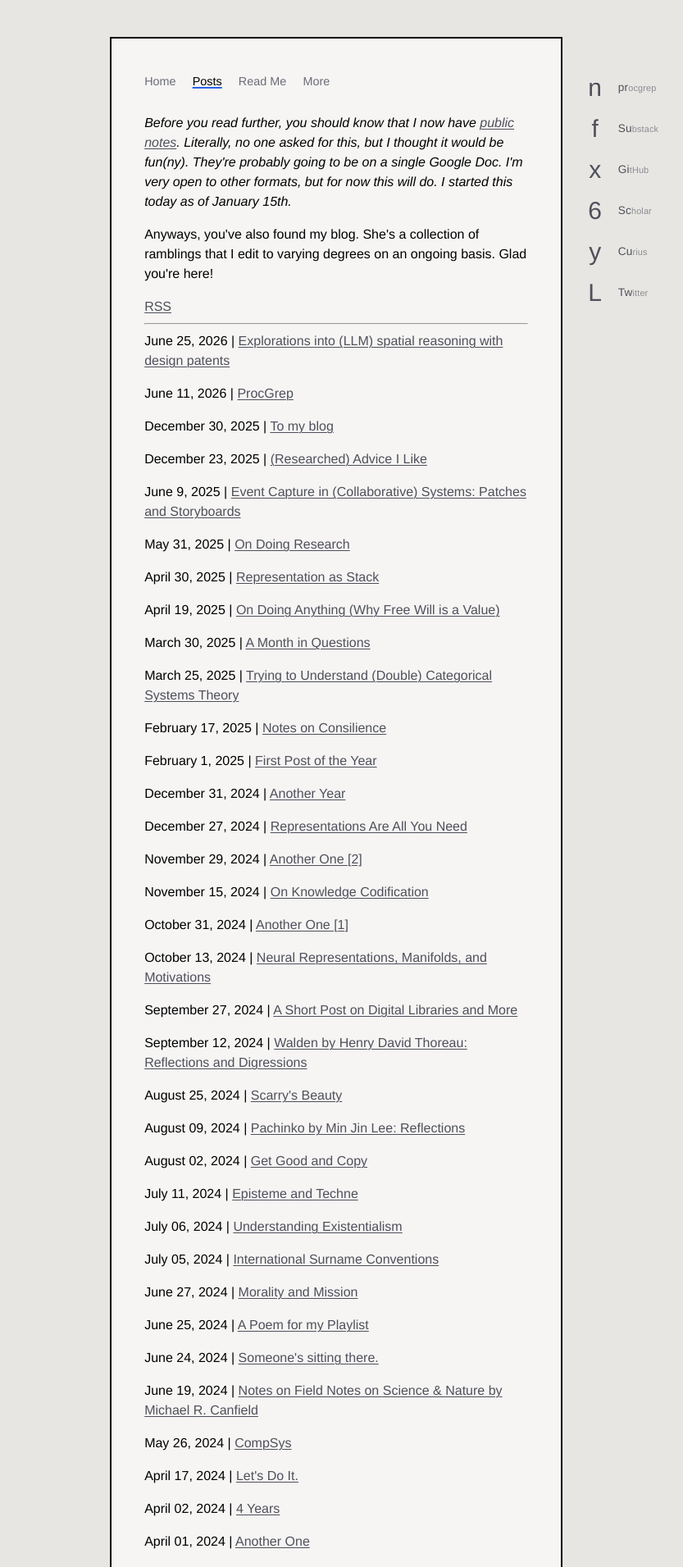
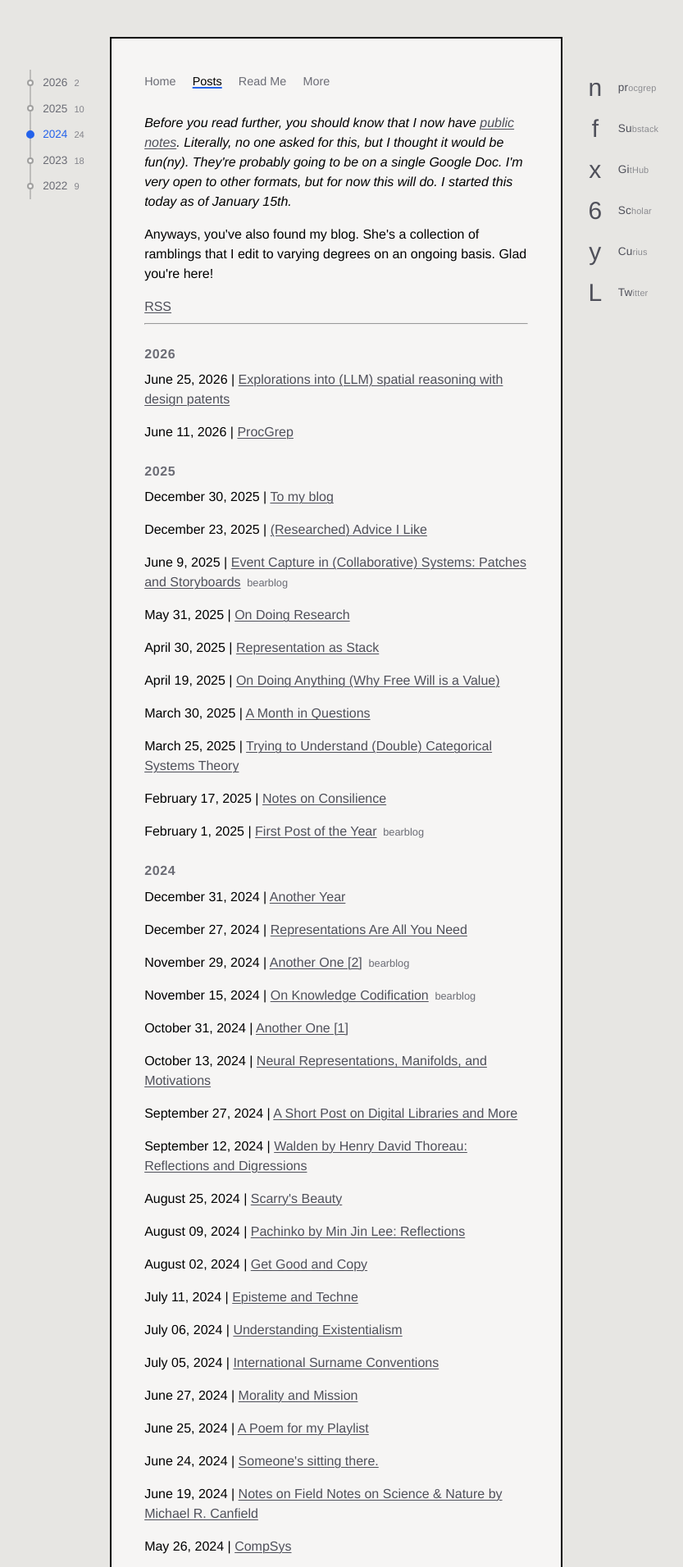
Before and after one commit to hamidahoderinwale/hamidahoderinwale.github.io, a Jekyll site: the page built from blog/blog.html, in a window 1280 px wide. Shown: the top 1911 px of the page at 82% size, without its empty margins (158-991 px from the left). Built offline with Jekyll 4.4.1, drawn with Linux system fonts in a browser that asks for light colours; some web fonts are replaced; some of the changed text lies outside the part shown.

Commit message:
Blog index as a timeline: posts grouped by year with a year rail in the left gutter
External posts move to _data/external_posts.yml and are slotted in by date within each year. site.js marks the year in view and decrypts each year label once as it enters.

Co-Authored-By: Claude Fable 5.1 <noreply@anthropic.com>

```diff
--- a/_layouts/blog.html
+++ b/_layouts/blog.html
@@ -1,7 +1,26 @@
 ---
 layout: default
 ---
-<link rel="stylesheet" type="text/css" href="{{ '/blog/blog.css' | relative_url }}?v=2026-09-23b">
+<link rel="stylesheet" type="text/css" href="{{ '/blog/blog.css' | relative_url }}?v=2026-09-23c">
+
+{% comment %}
+Posts grouped by year, newest first, with the posts hosted elsewhere
+(_data/external_posts.yml) slotted in by date. The timeline in the left
+gutter lists the same years; site.js marks the year in view.
+Five early posts are kept out of the list by title, as before.
+{% endcomment %}
+{% assign hidden = "Whoosh|Spending Time|French Discomfort|Life As of Now, October 2023|Reflections in a list." | split: "|" %}
+{% assign groups = site.posts | group_by_exp: "p", "p.date | date: '%Y'" %}
+
+<nav class="timeline" aria-label="Years">
+  {% for g in groups %}
+    {% assign ext = site.data.external_posts | where: "year", g.name %}
+    {% assign n = 0 %}
+    {% for post in g.items %}{% unless hidden contains post.title %}{% assign n = n | plus: 1 %}{% endunless %}{% endfor %}
+    {% assign n = n | plus: ext.size %}
+    <a href="#y{{ g.name }}" data-year="{{ g.name }}"><span class="tick" aria-hidden="true"></span><span class="yr">{{ g.name }}</span><span class="n">{{ n }}</span></a>
+  {% endfor %}
+</nav>
 
 <div class="blog-container">
     <p><em>Before you read further, you should know that I now have <a href="https://docs.google.com/document/d/1PwKARx3qq-Pi_HCMGMVoG5mW7KBbjJmCrA2WrpqUw8w/edit?usp=sharing"> public notes</a>. Literally, no one asked for this, but I thought it would be fun(ny). They're probably going to be on a single Google Doc. I'm very open to other formats, but for now this will do. I started this today as of January 15th.</em></p>
@@ -10,66 +29,33 @@ layout: default
     <hr>
 
     <div id="blog-posts-container">
-        {% comment %} Manually maintain all posts in chronological order (newest first) {% endcomment %}
-
-        {% assign sorted_posts = site.posts | sort: 'date' | reverse %}
-        {% assign external_june_2025_shown = false %}
-        {% assign external_feb_2025_shown = false %}
-        {% assign external_nov29_2024_shown = false %}
-        {% assign external_nov15_2024_shown = false %}
-        {% assign external_dec_2023_shown = false %}
-        {% assign external_nov_2023_shown = false %}
-        {% assign external_june_2023_shown = false %}
-
-        {% for post in sorted_posts %}
-            {% unless post.title == "Whoosh" or post.title == "Spending Time" or post.title == "French Discomfort" or post.title == "Life As of Now, October 2023" or post.title == "Reflections in a list." %}
-                {% assign post_date = post.date | date: "%Y-%m-%d" %}
-
-                {% comment %} Insert external posts before Jekyll posts with earlier dates {% endcomment %}
-                {% if post_date < "2025-06-09" and external_june_2025_shown == false %}
-                    <p>June 9, 2025 | <a href="https://hamidahoderinwale.bearblog.dev/event-capture-in-collaborative-systems-diffs-and-storyboards/" target="_blank" rel="noopener">Event Capture in (Collaborative) Systems: Patches and Storyboards</a></p>
-                    {% assign external_june_2025_shown = true %}
+    {% for g in groups %}
+      {% assign ext = site.data.external_posts | where: "year", g.name %}
+      {% assign shown = "" %}
+      <section class="year" id="y{{ g.name }}">
+        <h2 class="year-label" data-name="{{ g.name }}">{{ g.name }}</h2>
+        {% for post in g.items %}
+          {% unless hidden contains post.title %}
+            {% assign pd = post.date | date: "%Y-%m-%d" %}
+            {% for e in ext %}
+              {% unless shown contains e.id %}
+                {% if e.date > pd %}
+                  <p>{{ e.label }} | <a href="{{ e.href }}" target="_blank" rel="noopener">{{ e.title }}</a> <span class="host">{{ e.host }}</span></p>
+                  {% assign shown = shown | append: e.id | append: "," %}
                 {% endif %}
-
-                {% if post_date < "2025-02-01" and external_feb_2025_shown == false %}
-                    <p>February 1, 2025 | <a href="https://hamidahoderinwale.bearblog.dev/2025-public-notes/" target="_blank" rel="noopener">First Post of the Year</a></p>
-                    {% assign external_feb_2025_shown = true %}
-                {% endif %}
-
-                {% if post_date < "2024-11-29" and external_nov29_2024_shown == false %}
-                    <p>November 29, 2024 | <a href="https://hamidahoderinwale.bearblog.dev/another-one-2/" target="_blank" rel="noopener">Another One [2]</a></p>
-                    {% assign external_nov29_2024_shown = true %}
-                {% endif %}
-
-                {% if post_date < "2024-11-15" and external_nov15_2024_shown == false %}
-                    <p>November 15, 2024 | <a href="https://hamidahoderinwale.bearblog.dev/on-knowledge-codification/" target="_blank" rel="noopener">On Knowledge Codification</a></p>
-                    {% assign external_nov15_2024_shown = true %}
-                {% endif %}
-
-                {% if post_date < "2023-12-16" and external_dec_2023_shown == false %}
-                    <p>December 16, 2023 | <a href="https://hackmd.io/@ecx2VlHIRJSuD55CidtDSw/S1ongx3Lp">Notes on <em>Confucius: The Secular as Sacred</em></a></p>
-                    {% assign external_dec_2023_shown = true %}
-                {% endif %}
-
-                {% if post_date < "2023-11-15" and external_nov_2023_shown == false %}
-                    <p>November 15, 2023 | <a href="https://hackmd.io/@ecx2VlHIRJSuD55CidtDSw/B19-vKMN6" target="_blank" rel="noopener">Metascience? (Notes)</a></p>
-                    {% assign external_nov_2023_shown = true %}
-                {% endif %}
-
-                {% if post_date < "2023-06-01" and external_june_2023_shown == false %}
-                    <p>June 2023 | <a href="https://hackmd.io/@ecx2VlHIRJSuD55CidtDSw/ByZRgBtOh" target="_blank" rel="noopener">Ramblings on the Creative Technologists</a></p>
-                    {% assign external_june_2023_shown = true %}
-                {% endif %}
-
-                {% comment %} A post may set `link:` in front matter to point the list entry at an external/standalone page instead of its own post page. {% endcomment %}
-                {% if post.link %}{% assign post_href = post.link | relative_url %}{% else %}{% assign post_href = post.url | relative_url %}{% endif %}
-                <p>{{ post.date | date: "%B %d, %Y" }} | <a href="{{ post_href }}">{{ post.title }}</a></p>
-            {% endunless %}
+              {% endunless %}
+            {% endfor %}
+            {% if post.link %}{% assign post_href = post.link | relative_url %}{% else %}{% assign post_href = post.url | relative_url %}{% endif %}
+            <p>{{ post.date | date: "%B %d, %Y" }} | <a href="{{ post_href }}">{{ post.title }}</a></p>
+          {% endunless %}
         {% endfor %}
-
-        {% comment %} Show any remaining external posts that are older than all Jekyll posts {% endcomment %}
-        {% if external_june_2023_shown == false %}
-            <p>June 2023 | <a href="https://hackmd.io/@ecx2VlHIRJSuD55CidtDSw/ByZRgBtOh" target="_blank" rel="noopener">Ramblings on the Creative Technologists</a></p>
-        {% endif %}
+        {% for e in ext %}
+          {% unless shown contains e.id %}
+            <p>{{ e.label }} | <a href="{{ e.href }}" target="_blank" rel="noopener">{{ e.title }}</a> <span class="host">{{ e.host }}</span></p>
+            {% assign shown = shown | append: e.id | append: "," %}
+          {% endunless %}
+        {% endfor %}
+      </section>
+    {% endfor %}
     </div>
 </div>
--- a/blog/blog.css
+++ b/blog/blog.css
@@ -27,3 +27,95 @@ article img, main img {
 article iframe {
   max-width: 100%;
 }
+
+/* Blog index: posts grouped by year, a timeline in the left gutter that
+   marks the year in view (site.js), years as a strip under the nav on
+   narrow screens. */
+.year { scroll-margin-top: 24px; }
+
+.year-label {
+  font-size: 1rem;
+  font-weight: 600;
+  letter-spacing: 0.04em;
+  color: var(--muted);
+  margin: 1.6em 0 0.6em;
+}
+
+.year-label .cipher { font-family: var(--font-cipher); opacity: 0.6; }
+
+.host {
+  font-size: 0.8em;
+  color: var(--muted);
+  margin-left: 0.25em;
+}
+
+.timeline {
+  position: fixed;
+  top: calc(clamp(10px, 5vh, 56px) + clamp(20px, 4vw, 40px));
+  left: calc(50% - var(--card) / 2 - var(--rail-shift, 0px) - 18px);
+  transform: translateX(-100%);
+  display: flex;
+  flex-direction: column;
+  gap: 0;
+  padding-left: 14px;
+  border-left: 2px solid color-mix(in srgb, var(--ink) 18%, transparent);
+  line-height: 1;
+}
+
+.timeline a {
+  position: relative;
+  display: flex;
+  align-items: baseline;
+  gap: 8px;
+  padding: 9px 0;
+  color: var(--muted);
+  text-decoration: none;
+  font-size: 0.85rem;
+  font-weight: 500;
+  min-width: 64px;
+}
+
+.timeline .tick {
+  position: absolute;
+  left: -19px;
+  top: 50%;
+  width: 8px;
+  height: 8px;
+  margin-top: -4px;
+  border-radius: 50%;
+  background: var(--paper);
+  border: 2px solid color-mix(in srgb, var(--ink) 35%, transparent);
+  box-sizing: border-box;
+  transition: background 160ms ease, border-color 160ms ease, transform 160ms ease;
+}
+
+.timeline .n {
+  font-size: 0.7rem;
+  color: var(--muted);
+  opacity: 0.8;
+}
+
+.timeline a:hover { color: var(--ink); }
+
+.timeline a[aria-current="true"] { color: var(--accent); }
+
+.timeline a[aria-current="true"] .tick {
+  background: var(--accent);
+  border-color: var(--accent);
+  transform: scale(1.25);
+}
+
+@media (max-width: 62em) {
+  .timeline {
+    position: static;
+    transform: none;
+    flex-direction: row;
+    flex-wrap: wrap;
+    gap: 2px 14px;
+    padding: 0;
+    border-left: 0;
+    margin: 0 0 12px;
+  }
+  .timeline a { padding: 4px 0; min-width: 0; }
+  .timeline .tick { display: none; }
+}
--- a/site.js
+++ b/site.js
@@ -118,6 +118,39 @@
     a.addEventListener('blur', hide);
   });
 
+  /* 3b. Blog index timeline: mark the year in view, decrypt each year label
+     once as it enters. */
+  var years = document.querySelectorAll('.year');
+  var ticks = document.querySelectorAll('.timeline a[data-year]');
+  if (years.length && ticks.length && 'IntersectionObserver' in window) {
+    var seen = {};
+    function setCurrent(y) {
+      Array.prototype.forEach.call(ticks, function (t) {
+        if (t.getAttribute('data-year') === y) t.setAttribute('aria-current', 'true'); else t.removeAttribute('aria-current');
+      });
+    }
+    var spy = new IntersectionObserver(function (entries) {
+      var best = null;
+      Array.prototype.forEach.call(years, function (sec) {
+        var r = sec.getBoundingClientRect();
+        if (r.top <= innerHeight * 0.35 && r.bottom > 40) best = sec;
+      });
+      if (!best) best = years[0];
+      setCurrent(best.id.slice(1));
+      entries.forEach(function (en) {
+        if (!en.isIntersecting) return;
+        var label = en.target.querySelector('.year-label');
+        if (label && !seen[en.target.id]) { seen[en.target.id] = true; decrypt(label, label.getAttribute('data-name') || label.textContent, { scramble: 250, step: 90 }); }
+      });
+    }, { rootMargin: '0px 0px -40% 0px', threshold: [0, 0.1, 0.5, 1] });
+    Array.prototype.forEach.call(years, function (s) { spy.observe(s); });
+    window.addEventListener('scroll', function () {
+      var best = years[0];
+      Array.prototype.forEach.call(years, function (sec) { if (sec.getBoundingClientRect().top <= innerHeight * 0.35) best = sec; });
+      setCurrent(best.id.slice(1));
+    }, { passive: true });
+  }
+
   /* 4. Portrait */
   var portrait = document.querySelector('.portrait');
   if (portrait) {
```
Also changed, not shown: _data/external_posts.yml (added, +51 -0 lines), 1 other file.
